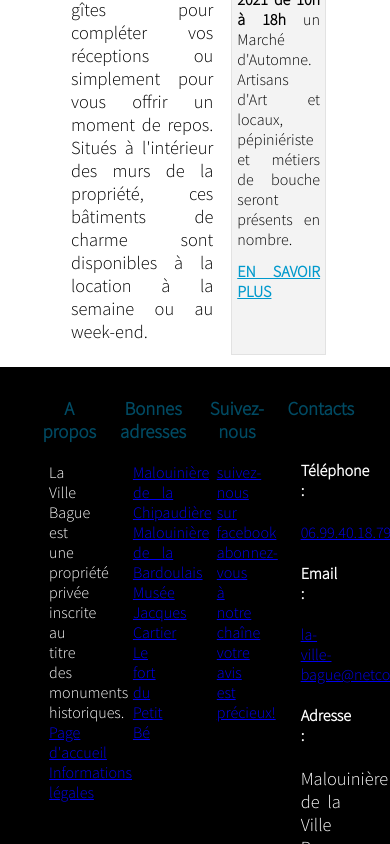
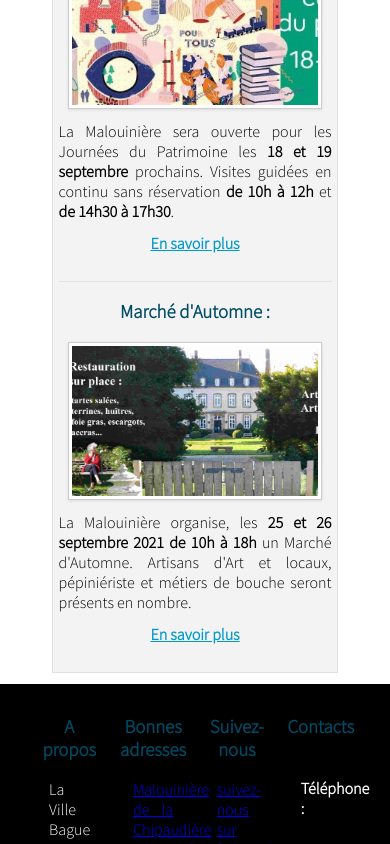
Before and after one commit to Guillaume-Cojan/la-ville-bague, a React (Create React App) app: page / in a window 390 px wide. Shown: the part 2521-3365 px from the top of the page. Built offline with nearby package versions, Linux system fonts and the light colour scheme.

Commit message:
change responsiveness of Home component

```diff
--- a/src/App.css
+++ b/src/App.css
@@ -209,7 +209,6 @@ p {
 }
 
 .home-other-left {
-    width: 70%;
     margin: 0 2%;
     display: flex;
     flex-direction: column;
@@ -222,7 +221,6 @@ p {
 }
 
 .home-other-right {
-    width: 30%;
     margin: 0 2%;
     padding: 0 2%;
     background-color: rgb(243, 243, 243);
@@ -293,6 +291,28 @@ p {
     }
     .top-img-container {
         height: 30vh;
+    }
+}
+
+@media screen and (max-width: 939px) {
+    .home-other {
+        flex-direction: column;
+        align-items: center;
+    }
+
+    .home-other-right,
+    .home-other-left {
+        width: 100%;
+    }
+}
+
+@media screen and (min-width: 940px) {
+    .home-other-right {
+        width: 30%;
+    }
+
+    .home-other-left {
+        width: 70%;
     }
 }
 
--- a/src/components/EventHome.js
+++ b/src/components/Event.js
@@ -1,6 +1,6 @@
 import { Link } from "react-router-dom";
 
-function Event({ title, img, description }) {
+function Event({ title, img, description, link, linkText }) {
     return (
         <div>
             <div
@@ -10,12 +10,12 @@ function Event({ title, img, description }) {
             ></div>
             <div className="event-card">
                 <h3>{title}</h3>
-                <Link className="event-link" to="/">
+                <Link className="event-link" to={link}>
                     <img className="img-polaroid" src={img} alt="event" />
                 </Link>
                 <p>{description}</p>
-                <Link className="event-link" to="/">
-                    EN SAVOIR PLUS
+                <Link className="event-link" to={link}>
+                    {linkText}
                 </Link>
             </div>
         </div>
--- a/src/components/Events.js
+++ b/src/components/Events.js
@@ -1,5 +1,5 @@
 import { Link } from "react-router-dom";
-import EventHome from "./EventHome.js";
+import EventHome from "./Event.js";
 import Patrimoine from "../assets/events/small/patrimoine-21.jpg";
 import Automne from "../assets/events/small/automne-21.jpg";
 
--- a/src/components/Home.js
+++ b/src/components/Home.js
@@ -1,7 +1,7 @@
 import { CarouselProvider, Slider, Slide } from "pure-react-carousel";
 import "pure-react-carousel/dist/react-carousel.es.css";
 import { useState, useEffect } from "react";
-import EventHome from "./EventHome.js";
+import EventHome from "./Event.js";
 import Receptions from "../assets/receptions.jpg";
 import Patrimoine from "../assets/events/small/patrimoine-21.jpg";
 import Automne from "../assets/events/small/automne-21.jpg";
@@ -204,6 +204,8 @@ function Home() {
                                 <strong> de 14h30 à 17h30</strong>.
                             </>
                         }
+                        link="/evenements"
+                        linkText="En savoir plus"
                     />
                     <EventHome
                         title="Marché d'Automne :"
@@ -220,6 +222,8 @@ function Home() {
                                 présents en nombre.
                             </>
                         }
+                        link="/evenements"
+                        linkText="En savoir plus"
                     />
                 </div>
             </div>
```
Lines whose indentation alone changed are shown as unchanged.
